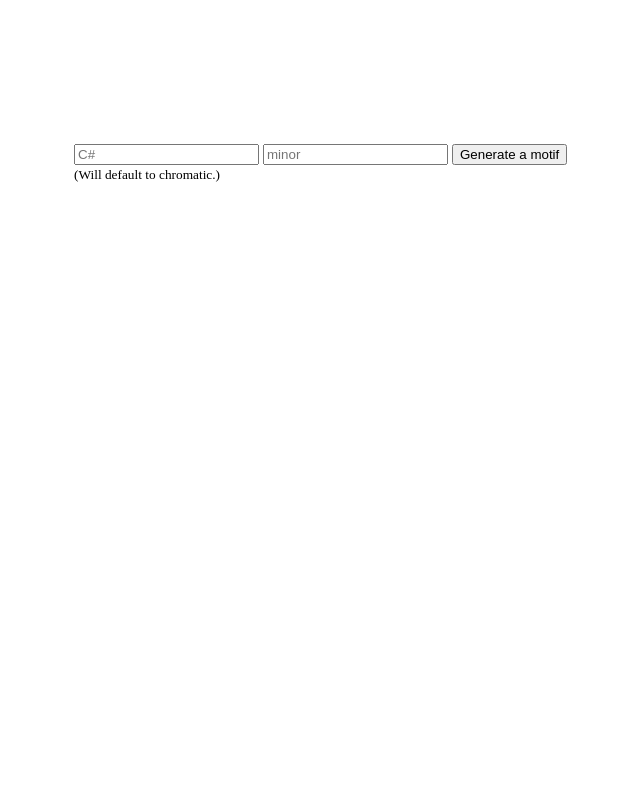
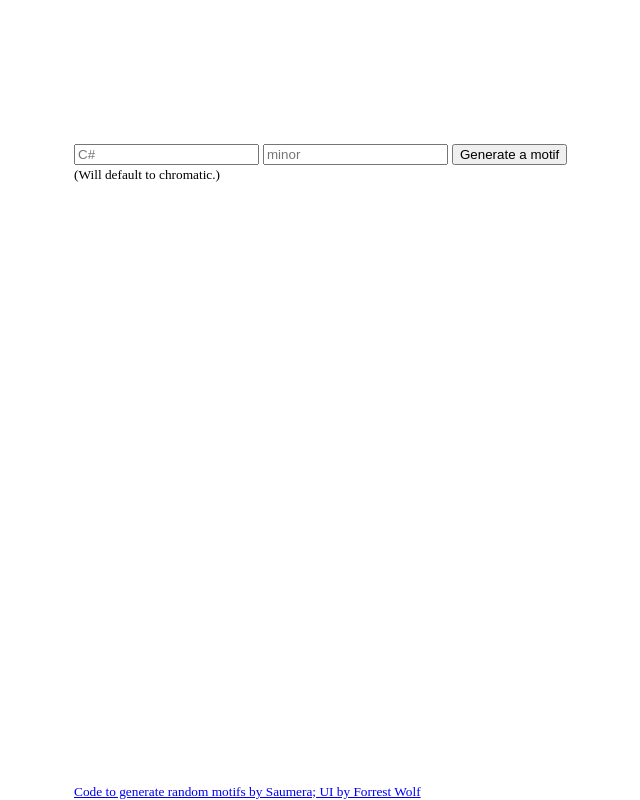
Before and after one commit to ForrestWeiswolf/random-motifs, a website: page index.html in a window 1280 px wide. Shown: the whole page, without its empty margins (310-950 px from the left). Drawn offline with Linux system fonts and the light colour scheme.

Commit message:
Add footer

```diff
--- a/index.html
+++ b/index.html
@@ -5,7 +5,7 @@
 	<meta charset="utf-8">
 	<meta name="viewport" content="width=device-width initial-scale=1.0">
 	<title>Random motifs</title>
-	<link rel="stylesheet" type="text/css" href="./style.css"/>
+	<link rel="stylesheet" type="text/css" href="./style.css" />
 </head>
 
 <body>
@@ -14,9 +14,16 @@
 		<input type="text" name="key" id="key" placeholder="C#"></input>
 		<input type="text" name="scale" id="scale" placeholder="minor"></input>
 		<button id="generate">Generate a motif</button>
-		<div><small>(Will default to chromatic.)</small></div>
+		<div>
+			<small>(Will default to chromatic.)</small>
+		</div>
 	</div>
 
+	<footer>
+		<small>
+			<a href="https://fawm.org/forums/topic/9083/">Code to generate random motifs by Saumera; UI by Forrest Wolf</a>
+		</small>
+	</footer>
 	<script src="./index.js"></script>
 
 </body>
--- a/style.css
+++ b/style.css
@@ -12,3 +12,10 @@ body {
   padding: 1em;
   font-weight: 700;
 }
+
+footer{
+  bottom: 0px;
+  width: 100%;
+  /* text-align: center; */
+  position: fixed;
+}
```
